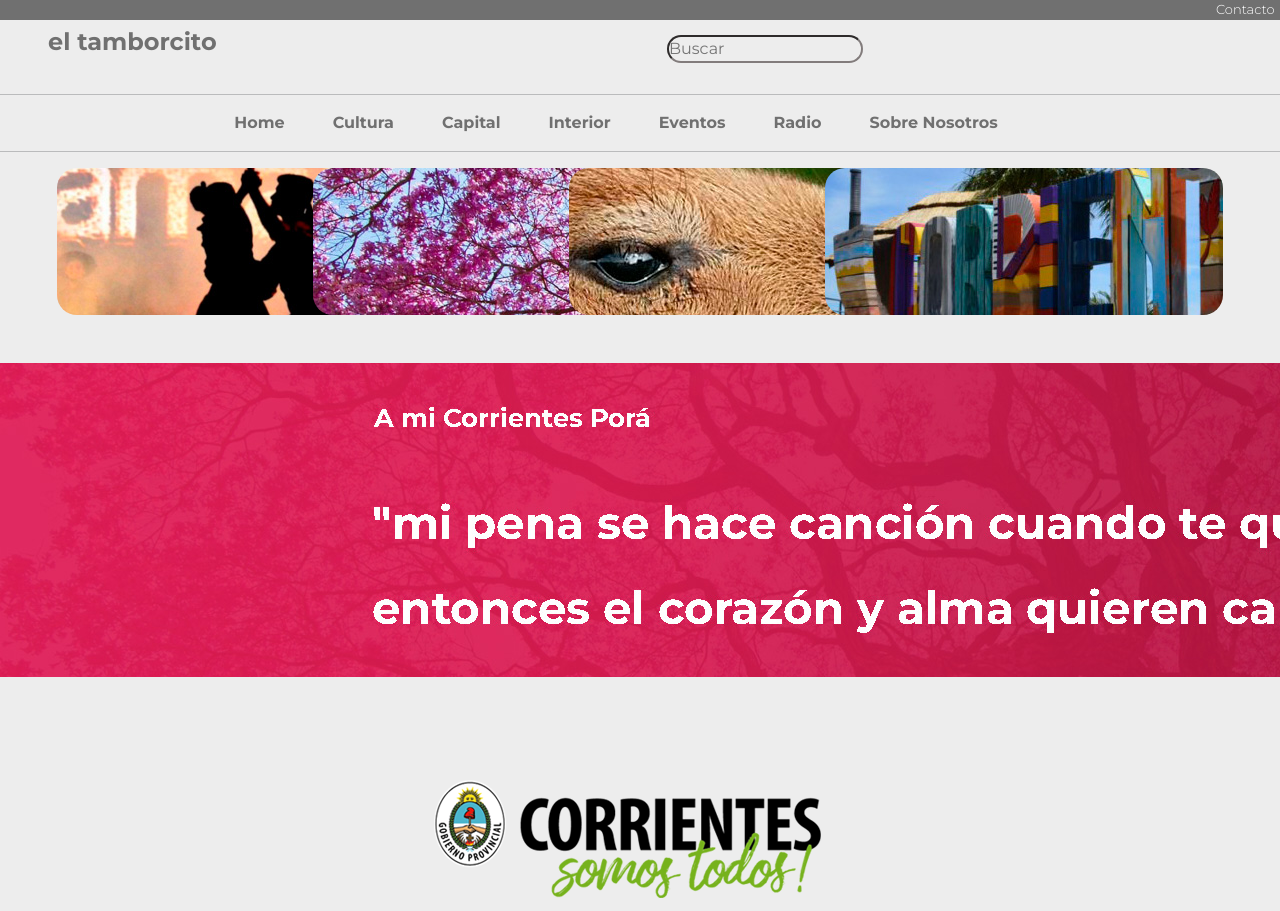
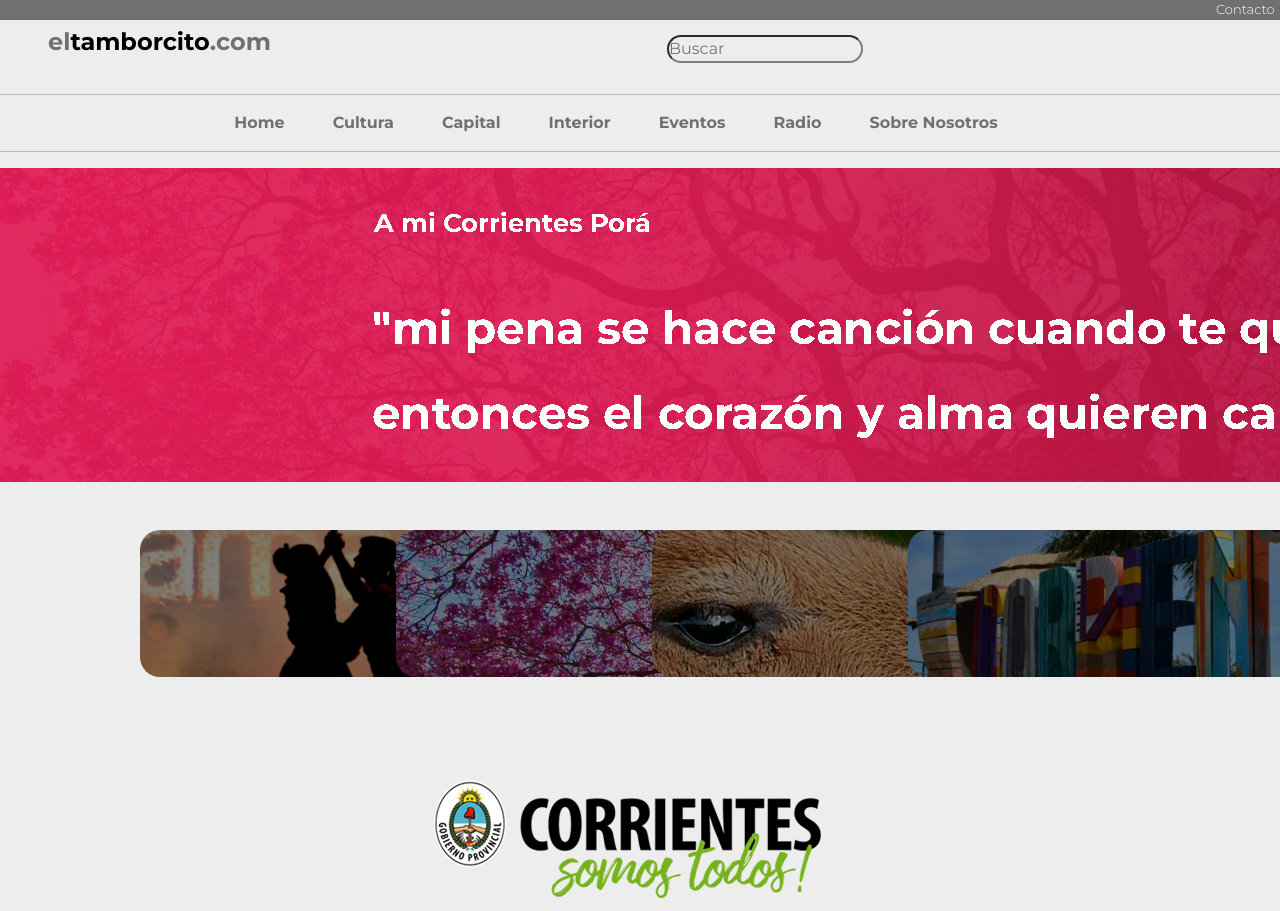
Before and after one commit to whippogit/el_tamborcito, a React (Vite) app: page / in a window 1280 px wide. Shown: the top 911 px of the page. Built offline with nearby package versions, Linux system fonts and the light colour scheme.

Commit message:
change position elements

```diff
--- a/src/App.css
+++ b/src/App.css
@@ -1,7 +1,15 @@
+*{
+  background-color: #f1eded;
+}
+
 h1 {
   font-family: montserrat, sans-serif;
+  color: #000;
+  font-size: x-large;
+}
+
+b{
   color: #707070;
-  font-size: x-large;
 }
 
 .container-button {
@@ -13,4 +21,5 @@ h1 {
   display: flex;
   justify-content: center;
   margin-top: 90px;
+
 }
--- a/src/App.jsx
+++ b/src/App.jsx
@@ -11,7 +11,7 @@ function App() {
       <header>
         <div className="row">
           <div className="col">
-            <h1 className="ps-5 p-2 fw-bold">el tamborcito</h1>
+            <h1 className="ps-5 p-2 fw-bold"><b>el</b>tamborcito<b>.com</b></h1>
           </div>
           <div className="col">
             <Search />
@@ -22,12 +22,13 @@ function App() {
         <NavBar />
         <hr />
       </header>
-      <div className="container-button">
+      <div >
+        <img src="src/component/img/banner1920x314.jpg" alt="" />
+      </div>
+      <div className="container-button mt-5">
         <Buttons />
       </div>
-      <div className="mt-5">
-        <img src="src/component/img/banner1920x314.jpg" alt="" />
-      </div>
+
       <div className="bannerPublicidad">
         <img src="src/component/img/logo-corrientes1.png" alt="" />
       </div>
--- a/src/component/Buttons.css
+++ b/src/component/Buttons.css
@@ -2,16 +2,7 @@
   margin: 140px;
 }
 
-a {
-  position: relative;
-  text-decoration: none;
-  color: #fff;
-  background-color: transparent;
-  display: flex;
-  justify-content: center;
-  align-items: center;
 
-}
 
 .buttonLink {
   width: 398px;
@@ -23,4 +14,5 @@ a {
     rgba(212, 37, 91, 1) 45%,
     rgba(252, 70, 107, 1) 88%
   );
+  filter: brightness(0.5);
 }
--- a/src/component/Buttons.jsx
+++ b/src/component/Buttons.jsx
@@ -10,6 +10,7 @@ function Buttons() {
             alt="carpincho"
             className="buttonLink "
           />
+
         </a>
       </div>
       <div className="col-3">
```
